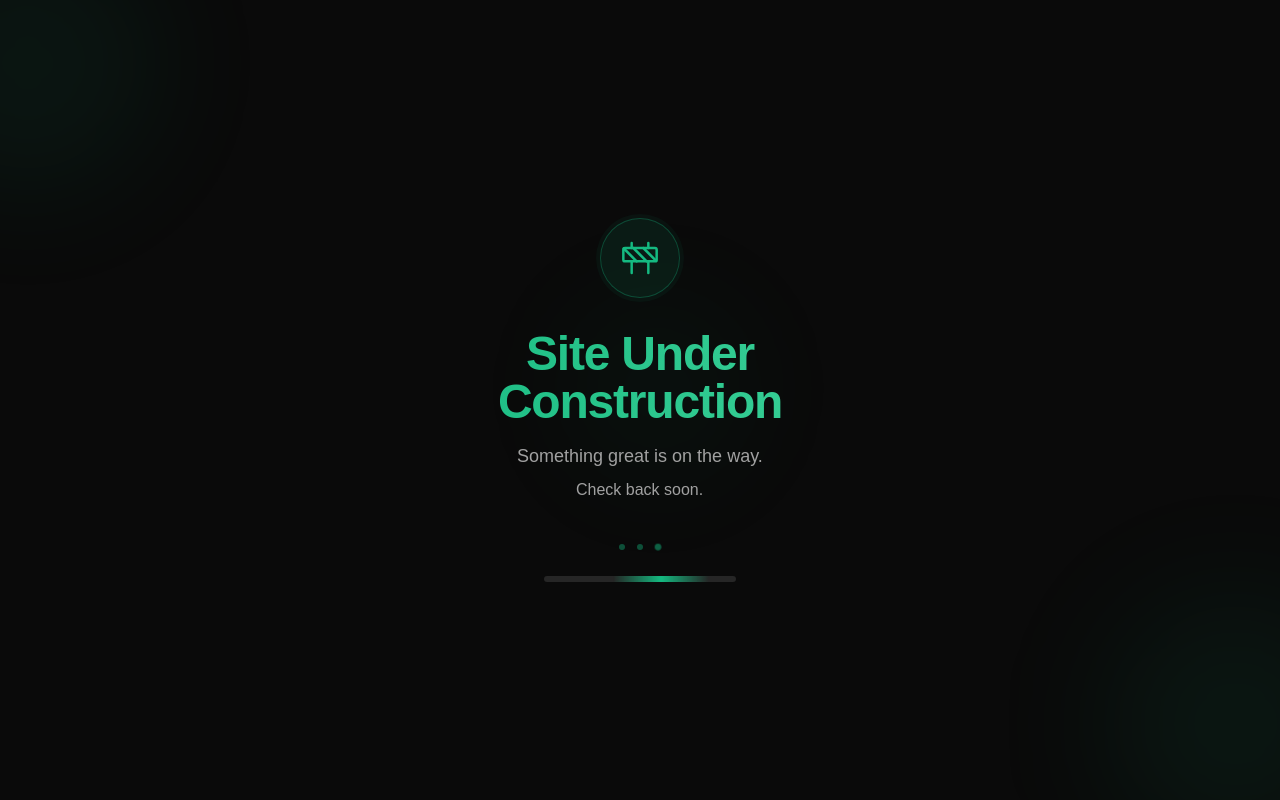
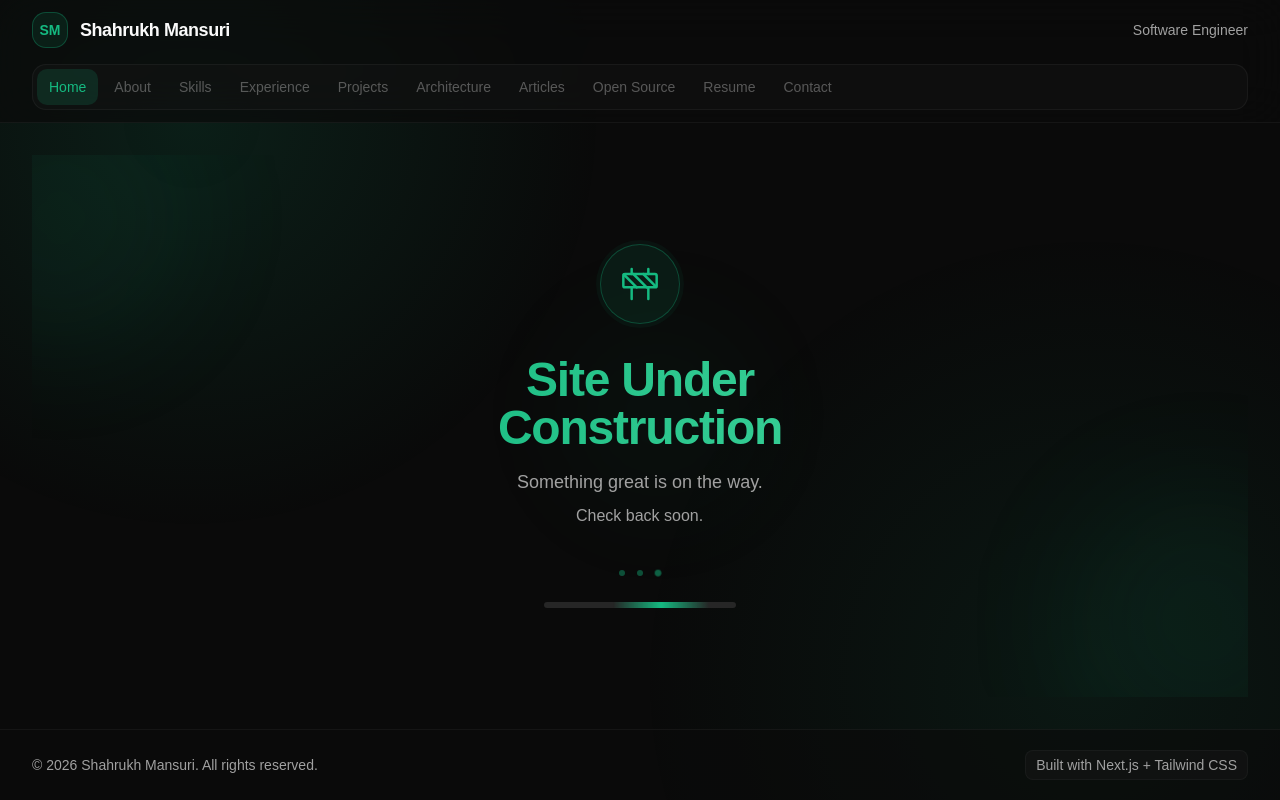
Before and after one commit to heyshahrukh007/heyshahrukh007.github.io, a Next.js app in the folder apps/web/: page / in a window 1280 px wide. Built offline with nearby package versions, Linux system fonts and the light colour scheme.

Commit message:
Add Header and Footer components to layout, update layout structure, and mark TASK-002 as DONE in TASK-TRACKER.md

```diff
--- a/apps/web/src/app/layout.tsx
+++ b/apps/web/src/app/layout.tsx
@@ -3,6 +3,8 @@ import type { Metadata } from "next";
 import { Geist, Geist_Mono } from "next/font/google";
 
 import "../index.css";
+import Footer from "@/components/footer";
+import Header from "@/components/header";
 import Providers from "@/components/providers";
 
 const geistSans = Geist({
@@ -29,7 +31,17 @@ export default function RootLayout({
     <html lang="en" className="dark" suppressHydrationWarning>
       <body className={`${geistSans.variable} ${geistMono.variable} antialiased`}>
         <Providers>
-          <div className="flex h-svh flex-col">{children}</div>
+          <div className="relative flex min-h-svh flex-col">
+            <div
+              aria-hidden
+              className="pointer-events-none fixed inset-0 -z-10 bg-[radial-gradient(circle_at_15%_15%,oklch(0.7_0.15_162/0.12),transparent_32%),radial-gradient(circle_at_85%_85%,oklch(0.7_0.15_162/0.08),transparent_35%)]"
+            />
+            <Header />
+            <main className="mx-auto flex w-full max-w-7xl flex-1 px-4 py-8 sm:px-6 lg:px-8">
+              {children}
+            </main>
+            <Footer />
+          </div>
         </Providers>
       </body>
     </html>
--- /dev/null
+++ b/apps/web/src/components/footer.tsx
@@ -0,0 +1,12 @@
+export default function Footer() {
+  return (
+    <footer className="border-t border-border/50 bg-background/60">
+      <div className="mx-auto flex w-full max-w-7xl flex-col items-center gap-2 px-4 py-5 text-sm text-muted-foreground sm:flex-row sm:justify-between sm:px-6 lg:px-8">
+        <p>© {new Date().getFullYear()} Shahrukh Mansuri. All rights reserved.</p>
+        <p className="rounded-md border border-border/40 bg-card/50 px-2.5 py-1 text-xs sm:text-sm">
+          Built with Next.js + Tailwind CSS
+        </p>
+      </div>
+    </footer>
+  );
+}
--- a/apps/web/src/components/header.tsx
+++ b/apps/web/src/components/header.tsx
@@ -1,14 +1,85 @@
 "use client";
 
-import { ModeToggle } from "./mode-toggle";
+import type { Route } from "next";
+import Link from "next/link";
+import { usePathname } from "next/navigation";
+import { cn } from "@/lib/utils";
+
+type EnabledNavItem = {
+  label: string;
+  enabled: true;
+  href: Route;
+};
+
+type DisabledNavItem = {
+  label: string;
+  enabled: false;
+};
+
+type NavItem = EnabledNavItem | DisabledNavItem;
+
+const navItems = [
+  { href: "/", label: "Home", enabled: true },
+  { label: "About", enabled: false },
+  { label: "Skills", enabled: false },
+  { label: "Experience", enabled: false },
+  { label: "Projects", enabled: false },
+  { label: "Architecture", enabled: false },
+  { label: "Articles", enabled: false },
+  { label: "Open Source", enabled: false },
+  { label: "Resume", enabled: false },
+  { label: "Contact", enabled: false },
+] satisfies NavItem[];
 
 export default function Header() {
+  const pathname = usePathname();
+
   return (
-    <div>
-      <div className="flex flex-row items-center justify-end px-2 py-1">
-        <ModeToggle />
+    <header className="sticky top-0 z-40 border-b border-border/50 bg-background/70 backdrop-blur-xl">
+      <div className="mx-auto flex w-full max-w-7xl flex-col gap-4 px-4 py-3 sm:px-6 lg:px-8">
+        <div className="flex items-center justify-between">
+          <Link href="/" className="group flex items-center gap-3">
+            <span className="inline-flex size-9 items-center justify-center rounded-xl border border-primary/30 bg-primary/10 text-sm font-semibold text-primary">
+              SM
+            </span>
+            <span className="text-base font-semibold tracking-tight text-foreground transition-colors group-hover:text-primary sm:text-lg">
+              Shahrukh Mansuri
+            </span>
+          </Link>
+          <p className="hidden text-sm text-muted-foreground sm:block">Software Engineer</p>
+        </div>
+
+        <nav aria-label="Primary" className="overflow-x-auto">
+          <ul className="flex min-w-max items-center gap-1 rounded-xl border border-border/50 bg-card/40 p-1">
+            {navItems.map((item) => (
+              <li key={item.label}>
+                {item.enabled ? (
+                  <Link
+                    href={item.href}
+                    aria-current={pathname === item.href ? "page" : undefined}
+                    className={cn(
+                      "inline-flex rounded-lg px-3 py-2 text-sm transition-colors",
+                      pathname === item.href
+                        ? "bg-primary/15 text-primary"
+                        : "text-muted-foreground hover:bg-accent hover:text-accent-foreground",
+                    )}
+                  >
+                    {item.label}
+                  </Link>
+                ) : (
+                  <span
+                    aria-disabled="true"
+                    title="Coming soon"
+                    className="inline-flex cursor-not-allowed rounded-lg px-3 py-2 text-sm text-muted-foreground/50"
+                  >
+                    {item.label}
+                  </span>
+                )}
+              </li>
+            ))}
+          </ul>
+        </nav>
       </div>
-      <hr />
-    </div>
+    </header>
   );
 }
--- a/apps/web/src/components/under-construction.tsx
+++ b/apps/web/src/components/under-construction.tsx
@@ -4,7 +4,7 @@ import { cn } from "@/lib/utils";
 
 export default function UnderConstruction() {
   return (
-    <main className="relative flex flex-1 items-center justify-center overflow-hidden px-4 py-12">
+    <section className="relative flex flex-1 items-center justify-center overflow-hidden px-4 py-12">
       <div
         aria-hidden
         className="pointer-events-none absolute inset-0 overflow-hidden"
@@ -97,6 +97,6 @@ export default function UnderConstruction() {
           </div>
         </div>
       </div>
-    </main>
+    </section>
   );
 }
```
Also changed, not shown: 1 other file (tests, documents, lock files or other folders).
